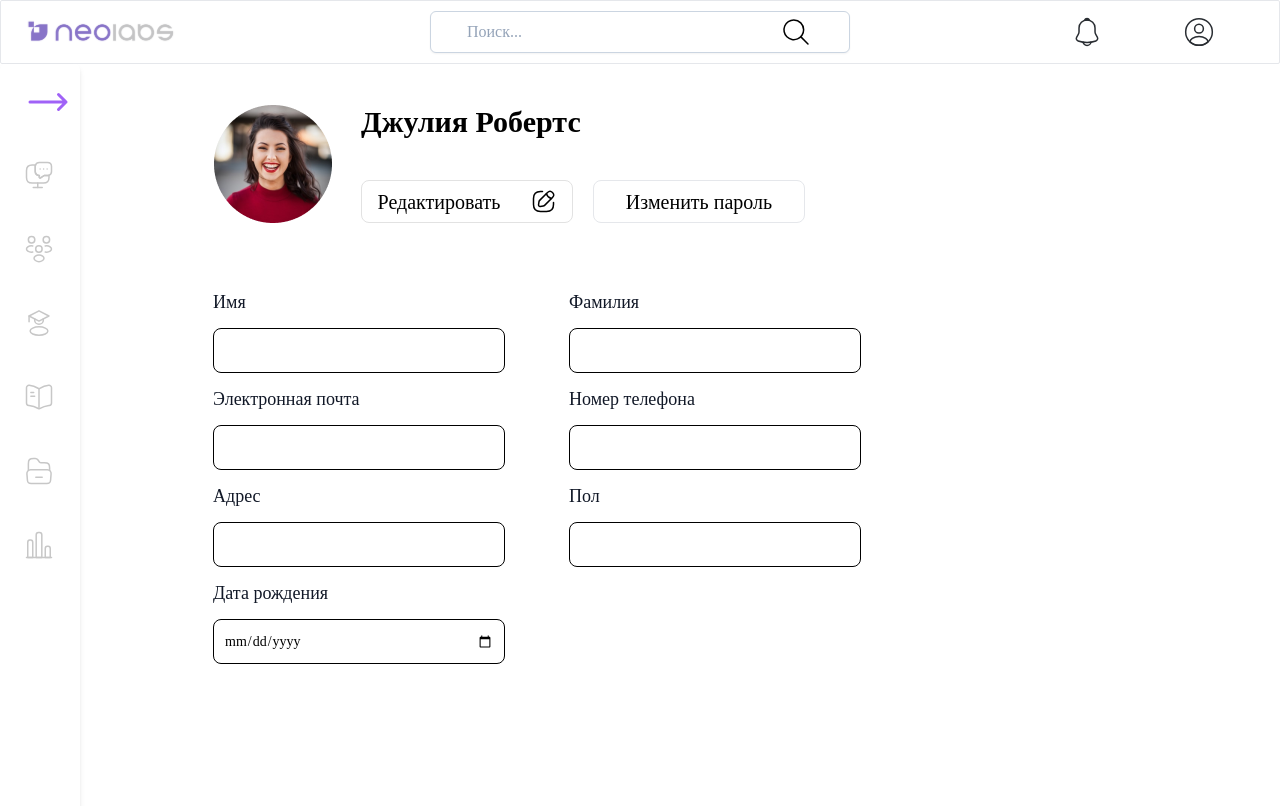
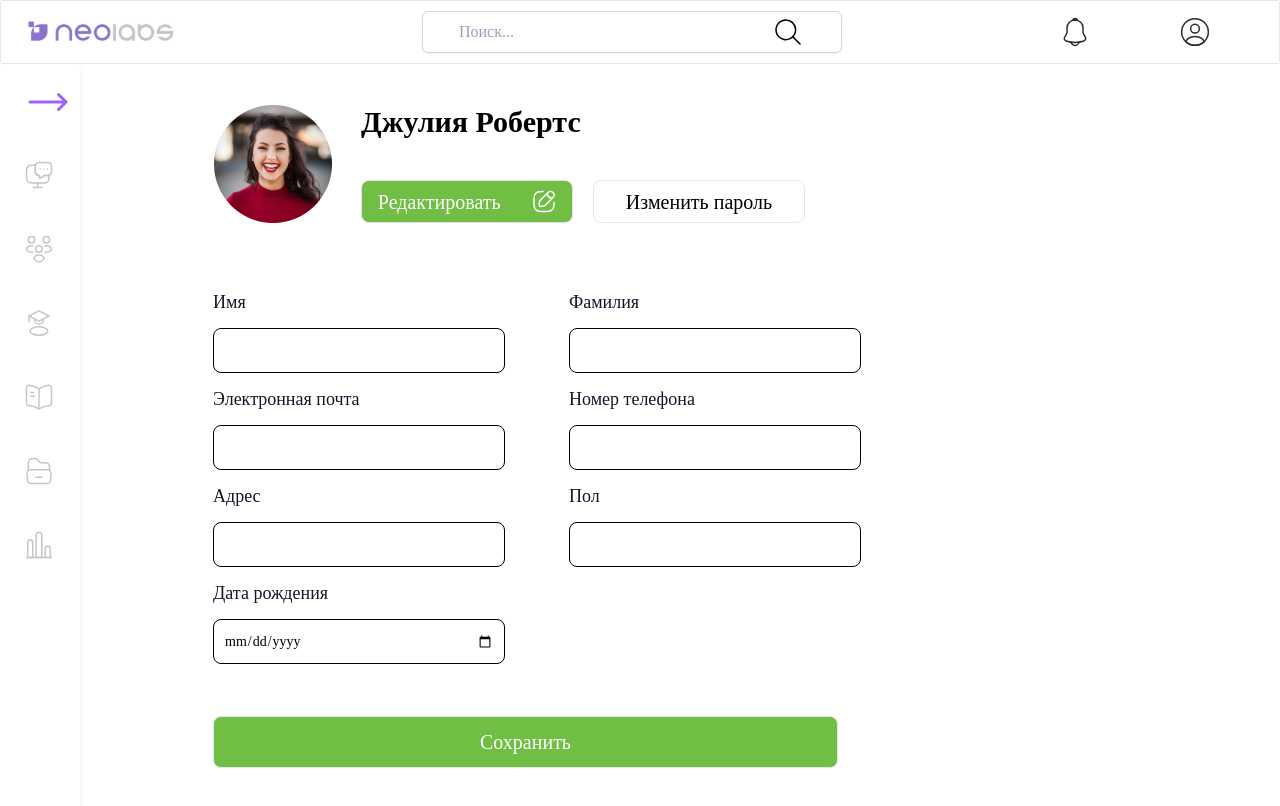
Before and after one commit to codeSlayer7/Neobis-CRM, a React (Vite) app: page /profile in a window 1280 px wide. Both pictures are taken after a click on the button "Редактировать". Shown: the top 806 px of the page. Built offline with nearby package versions, Linux system fonts and the light colour scheme.

Commit message:
added profile ddown

```diff
--- a/src/ui/components/DropDown/index.tsx
+++ b/src/ui/components/DropDown/index.tsx
@@ -17,7 +17,7 @@ const DropDown: React.FC<Props> = ({ options, onOptionClick, label }) => {
     <div className="relative inline-block text-left">
       <button
         onClick={() => setIsExpended(!isExpended)}
-        className="flex items-center rounded text-black hover:bg-black hover:text-blue border shadow-sm px-4 py-2 bg-white text-sm font-medium text-gray-700 hover:bg-gray-50 focus:outline-none focus:ring-2 focus:ring-offset-2 focus:ring-indigo-500"
+        className="hover:text-blue flex items-center rounded border bg-white px-4 py-2 text-sm font-medium text-black text-gray-700 shadow-sm hover:bg-black hover:bg-gray-50 focus:outline-none focus:ring-2 focus:ring-indigo-500 focus:ring-offset-2"
       >
         <div className="mr-10">{selectedValue ?? label}</div>
         <div>
@@ -26,7 +26,7 @@ const DropDown: React.FC<Props> = ({ options, onOptionClick, label }) => {
         </div>
       </button>
       {isExpended && (
-        <div className="absolute top-12 z-[99] p-[10px] bg-white divide-gray-100 rounded-lg shadow w-44 ">
+        <div className="absolute top-12 z-[99] w-44 divide-gray-100 rounded-lg bg-white p-[10px] shadow ">
           <ul>
             {options.map((option) => (
               <li
@@ -35,7 +35,7 @@ const DropDown: React.FC<Props> = ({ options, onOptionClick, label }) => {
                   onOptionClick(option);
                   setSelectedValue(option);
                 }}
-                className="hover:bg-blue-500 hover:text-white p-default cursor-pointer"
+                className="p-default cursor-pointer hover:bg-blue-500 hover:text-white"
                 key={option}
               >
                 {option}
--- /dev/null
+++ b/src/ui/components/Forms/ProfileInput.tsx
@@ -0,0 +1,108 @@
+function ProfileInput() {
+  return (
+    <div className="mt-16 flex">
+      <div>
+        <form>
+          <label
+            htmlFor="name"
+            className="mb-3 block text-lg font-normal text-gray-900"
+          >
+            Имя
+          </label>
+
+          <input
+            type="name"
+            id="name"
+            className="mb-3 block h-[45px] w-[292px] rounded-lg border border-black bg-white p-2.5 text-sm"
+            required
+          />
+
+          <label
+            htmlFor="email"
+            className="mb-3 block text-lg font-normal text-gray-900"
+          >
+            Электронная почта
+          </label>
+
+          <input
+            type="email"
+            id="email"
+            className="mb-3 block h-[45px] w-[292px] rounded-lg border border-black bg-white p-2.5 text-sm"
+            required
+          />
+          <label
+            htmlFor="adress"
+            className="mb-3 block text-lg font-normal text-gray-900"
+          >
+            Адрес
+          </label>
+
+          <input
+            type="adress"
+            id="adress"
+            className="mb-3 block h-[45px] w-[292px] rounded-lg border border-black bg-white p-2.5 text-sm"
+            required
+          />
+          <label
+            htmlFor="date"
+            className="mb-3 block text-lg font-normal text-gray-900"
+          >
+            Дата рождения
+          </label>
+
+          <input
+            type="date"
+            id="date"
+            className="mb-3 block h-[45px] w-[292px] rounded-lg border border-black bg-white p-2.5 text-sm"
+            required
+          />
+        </form>
+      </div>
+      <div className="ml-16">
+        <form>
+          <label
+            htmlFor="secondName"
+            className="mb-3 block text-lg font-normal text-gray-900"
+          >
+            Фамилия
+          </label>
+
+          <input
+            type="secondName"
+            id="secondName"
+            className="mb-3 block h-[45px] w-[292px] rounded-lg border border-black bg-white p-2.5 text-sm"
+            required
+          />
+
+          <label
+            htmlFor="phone"
+            className="mb-3 block text-lg font-normal text-gray-900"
+          >
+            Номер телефона
+          </label>
+
+          <input
+            type="phone"
+            id="phone"
+            className="mb-3 block h-[45px] w-[292px] rounded-lg border border-black bg-white p-2.5 text-sm"
+            required
+          />
+          <label
+            htmlFor="gender"
+            className="mb-3 block text-lg font-normal text-gray-900"
+          >
+            Пол
+          </label>
+
+          <input
+            type="gender"
+            id="gender"
+            className="mb-3 block h-[45px] w-[292px] rounded-lg border border-black bg-white p-2.5 text-sm"
+            required
+          />
+        </form>
+      </div>
+    </div>
+  );
+}
+export default ProfileInput;
--- a/src/ui/components/Navbar/Navbar.tsx
+++ b/src/ui/components/Navbar/Navbar.tsx
@@ -1,8 +1,8 @@
 import { Link } from 'react-router-dom';
 import Logo from '../../icons/Logo';
 import Notification from '../../icons/Notification';
-import Profile from '../../icons/Profile';
 import SearchIcon from '../../icons/SearchIcon';
+import ProfileDropDown from '../ProfileDropDown/ProfileDropDown';
 
 function Navbar() {
   return (
@@ -23,11 +23,9 @@ function Navbar() {
           <SearchIcon />
         </span>
       </div>
-      <div className="mr-6 flex w-56 justify-around">
-        <Link to="/profile">
-          <Notification />
-        </Link>
-        <Profile />
+      <div className="mr-6 flex w-60 justify-around">
+        <Notification />
+        <ProfileDropDown />
       </div>
     </div>
   );
--- /dev/null
+++ b/src/ui/components/ProfileDropDown/ProfileDropDown.tsx
@@ -0,0 +1,46 @@
+import { useState } from 'react';
+import { Link } from 'react-router-dom';
+import { BiUser, BiHistory, BiExit } from 'react-icons/bi';
+import Profile from '../../icons/Profile';
+
+function ProfileDropDown() {
+  const [openProfile, setOenProfile] = useState(false);
+
+  return (
+    <div>
+      <div className="relative" onClick={() => setOenProfile((prev) => !prev)}>
+        <Profile />
+      </div>
+      {openProfile && (
+        <div className=" absolute  right-[52px] z-40 mt-3  h-44 w-52 rounded-lg border-4 border-[#D9BFFF] bg-white">
+          <div className="absolute top-[-0.7rem] right-[1.1rem] h-5 w-5 rotate-45 border-4 border-b-0 border-r-0 border-[#D9BFFF] bg-white before:content-['']" />
+          <h5 className="my-2 border-b-4 text-center text-lg font-normal">
+            Джулия Робертс
+          </h5>
+          <ul className=" text-left text-lg">
+            <Link to="/profile">
+              <li className="mt-2 inline-flex w-full items-center justify-start hover:text-[#A062F7]">
+                <BiUser className="mx-2" />
+                Мой профиль
+              </li>
+            </Link>
+            <li className="mt-2 inline-flex w-full items-center justify-start hover:text-[#A062F7]">
+              <BiHistory className="mx-2" />
+              История операции
+            </li>
+
+            <button
+              type="button"
+              className="mt-2 inline-flex w-full items-center justify-start hover:text-[#A062F7]"
+              onClick={() => setOenProfile(false)}
+            >
+              <BiExit className="mx-2" />
+              Выход
+            </button>
+          </ul>
+        </div>
+      )}
+    </div>
+  );
+}
+export default ProfileDropDown;
--- a/src/ui/components/Sidebar/Sidebar.tsx
+++ b/src/ui/components/Sidebar/Sidebar.tsx
@@ -24,7 +24,7 @@ function Sidebar({ children }: Props) {
   const activeMenu =
     'text-slate-100 text-xl flex gap-3.5 rounded-full p-5 m-1 bg-[#A062F7]';
   const normalMenu =
-    'text-slate-400 group flex rounded-full gap-3.5 text-xl p-5 m-1 hover:bg-[#D9BFFF] hover:text-[#A062F7]';
+    'text-slate-400 group flex rounded-full gap-3.5 text-xl p-5 m-1 hover:bg-#D9BFFF[] hover:text-[#A062F7]';
 
   const menuItem: IMenuItem[] = [
     { name: 'Заявки', path: '/', icon: <ApplicationIcon /> },
--- a/src/ui/icons/Edit.tsx
+++ b/src/ui/icons/Edit.tsx
@@ -1,5 +1,5 @@
 export default function Edit() {
-  return (
+    return (
     <svg
       width="25"
       height="25"
--- /dev/null
+++ b/src/ui/icons/EditWhite.tsx
@@ -0,0 +1,35 @@
+export default function EditWhite() {
+  return (
+    <svg
+      width="24"
+      height="25"
+      viewBox="0 0 24 25"
+      fill="none"
+      xmlns="http://www.w3.org/2000/svg"
+    >
+      <path
+        d="M11 2.5H9C4 2.5 2 4.5 2 9.5V15.5C2 20.5 4 22.5 9 22.5H15C20 22.5 22 20.5 22 15.5V13.5"
+        stroke="white"
+        strokeWidth="1.5"
+        strokeLinecap="round"
+        strokeLinejoin="round"
+      />
+      <path
+        d="M16.0399 3.51976L8.15988 11.3998C7.85988 11.6998 7.55988 12.2898 7.49988 12.7198L7.06988 15.7298C6.90988 16.8198 7.67988 17.5798 8.76988 17.4298L11.7799 16.9998C12.1999 16.9398 12.7899 16.6398 13.0999 16.3398L20.9799 8.45976C22.3399 7.09976 22.9799 5.51976 20.9799 3.51976C18.9799 1.51976 17.3999 2.15976 16.0399 3.51976Z"
+        stroke="white"
+        strokeWidth="1.5"
+        strokeMiterlimit="10"
+        strokeLinecap="round"
+        strokeLinejoin="round"
+      />
+      <path
+        d="M14.9099 4.6499C15.5799 7.0399 17.4499 8.9099 19.8499 9.5899"
+        stroke="white"
+        strokeWidth="1.5"
+        strokeMiterlimit="10"
+        strokeLinecap="round"
+        strokeLinejoin="round"
+      />
+    </svg>
+  );
+}
--- a/src/ui/pages/Profile/Profile.tsx
+++ b/src/ui/pages/Profile/Profile.tsx
@@ -1,7 +1,18 @@
+import { useState } from 'react';
+import ProfileInput from '../../components/Forms/ProfileInput';
 import Edit from '../../icons/Edit';
+import EditWhite from '../../icons/EditWhite';
 import Photo from '../../images/photo.png';
 
 function Profile() {
+  const [show, setShow] = useState(false);
+  const [change, setChange] = useState(false);
+
+  const handleClick = () => {
+    setChange(!change);
+    setShow(!show);
+  };
+
   return (
     <div className="mx-auto flex h-auto w-full items-center justify-center">
       <div className="my-10 mx-auto h-[798px] w-[886px]">
@@ -14,10 +25,14 @@ function Profile() {
             <div className="mt-10">
               <button
                 type="button"
-                className="inline-flex h-[43px] w-[212px] items-center justify-around rounded-lg border border-[#E2E2E2] text-xl font-normal"
+                className={`inline-flex h-[43px] w-[212px] items-center justify-around rounded-lg border border-[#E2E2E2] text-xl font-normal ${
+                  change === true ? `group bg-[#70BF44] text-white` : `bg-white`
+                }`}
+                onClick={handleClick}
               >
                 Редактировать
-                <Edit />
+                {!show && <Edit />}
+                {show && <EditWhite />}
               </button>
               <button
                 type="button"
@@ -28,109 +43,15 @@ function Profile() {
             </div>
           </div>
         </div>
-        <div className="mt-16 flex">
-          <div>
-            <form>
-              <label
-                htmlFor="name"
-                className="mb-3 block text-lg font-normal text-gray-900"
-              >
-                Имя
-              </label>
-
-              <input
-                type="name"
-                id="name"
-                className="mb-3 block h-[45px] w-[292px] rounded-lg border border-black bg-white p-2.5 text-sm"
-                required
-              />
-
-              <label
-                htmlFor="email"
-                className="mb-3 block text-lg font-normal text-gray-900"
-              >
-                Электронная почта
-              </label>
-
-              <input
-                type="email"
-                id="email"
-                className="mb-3 block h-[45px] w-[292px] rounded-lg border border-black bg-white p-2.5 text-sm"
-                required
-              />
-              <label
-                htmlFor="adress"
-                className="mb-3 block text-lg font-normal text-gray-900"
-              >
-                Адрес
-              </label>
-
-              <input
-                type="adress"
-                id="adress"
-                className="mb-3 block h-[45px] w-[292px] rounded-lg border border-black bg-white p-2.5 text-sm"
-                required
-              />
-              <label
-                htmlFor="date"
-                className="mb-3 block text-lg font-normal text-gray-900"
-              >
-                Дата рождения
-              </label>
-
-              <input
-                type="date"
-                id="date"
-                className="mb-3 block h-[45px] w-[292px] rounded-lg border border-black bg-white p-2.5 text-sm"
-                required
-              />
-            </form>
-          </div>
-          <div className="ml-16">
-            <form>
-              <label
-                htmlFor="name"
-                className="mb-3 block text-lg font-normal text-gray-900"
-              >
-                Фамилия
-              </label>
-
-              <input
-                type="name"
-                id="name"
-                className="mb-3 block h-[45px] w-[292px] rounded-lg border border-black bg-white p-2.5 text-sm"
-                required
-              />
-
-              <label
-                htmlFor="email"
-                className="mb-3 block text-lg font-normal text-gray-900"
-              >
-                Номер телефона
-              </label>
-
-              <input
-                type="email"
-                id="email"
-                className="mb-3 block h-[45px] w-[292px] rounded-lg border border-black bg-white p-2.5 text-sm"
-                required
-              />
-              <label
-                htmlFor="adress"
-                className="mb-3 block text-lg font-normal text-gray-900"
-              >
-                Пол
-              </label>
-
-              <input
-                type="adress"
-                id="adress"
-                className="mb-3 block h-[45px] w-[292px] rounded-lg border border-black bg-white p-2.5 text-sm"
-                required
-              />
-            </form>
-          </div>
-        </div>
+        <ProfileInput />
+        {show && (
+          <button
+            type="button"
+            className="mt-10 h-[52px] w-[625px] rounded-lg border bg-[#70BF44] text-xl text-white transition duration-150 hover:scale-95"
+          >
+            Сохранить
+          </button>
+        )}
       </div>
     </div>
   );
```
Also changed, not shown: src/ui/pages/Mentors/Mentors.tsx (+7 -3 lines).
